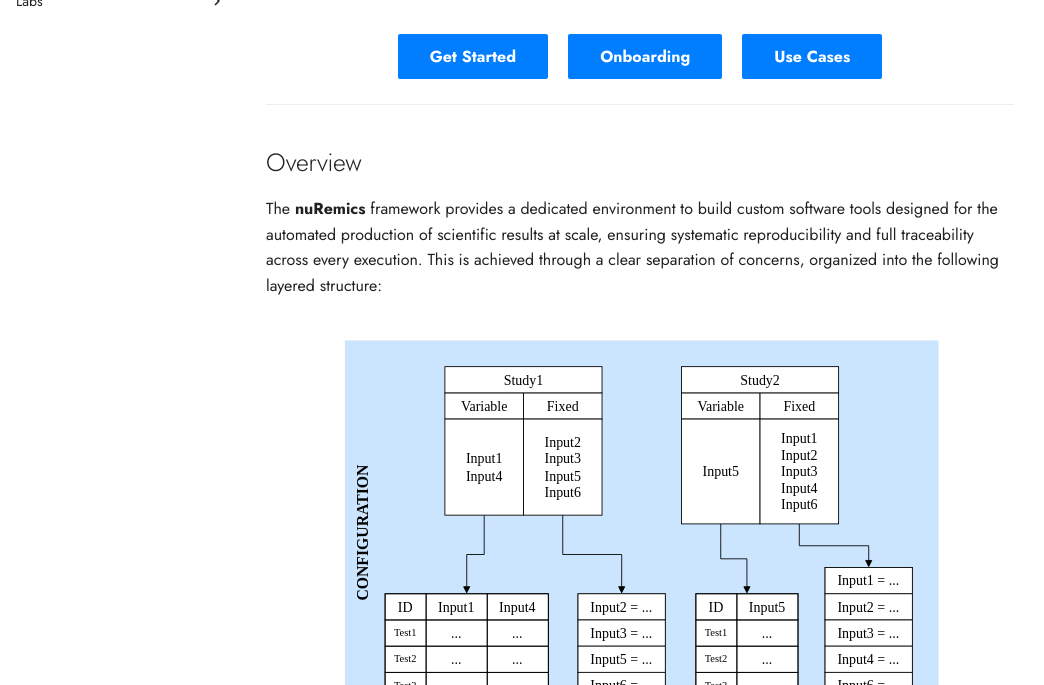
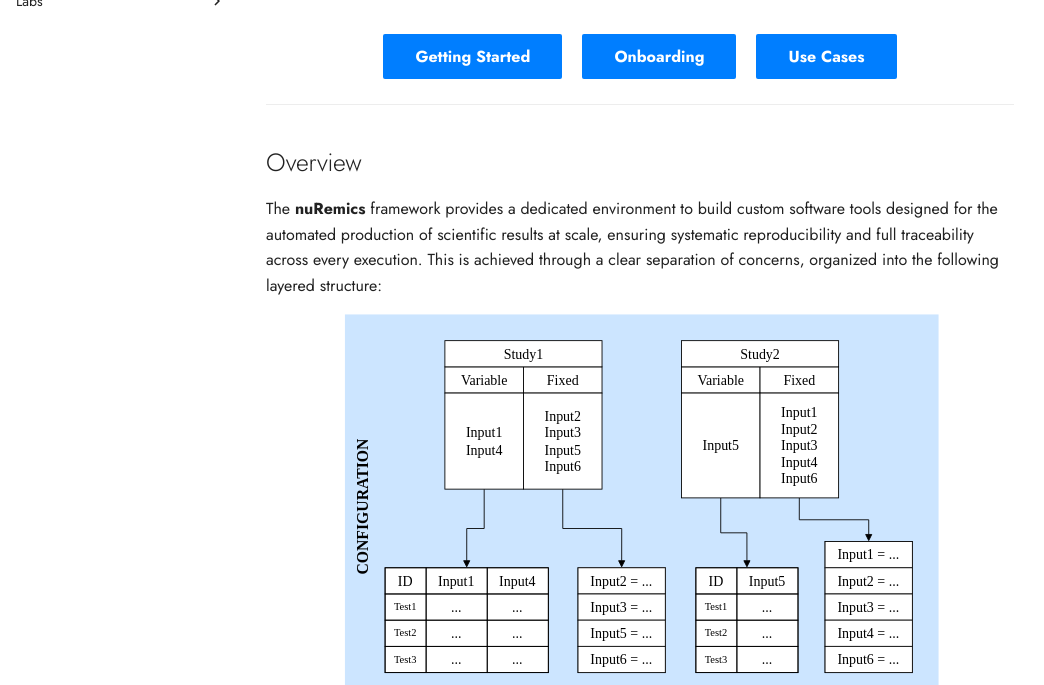
Before and after one commit to nuremics/nuremics-docs, an MkDocs documentation site: the page built from docs/index.md, in a window 1280 px wide and 900 px high, scrolled down 757 px, cut to the strip 215-900 px from the top of the window. Shown: the whole strip, without its empty margins (0-1044 px from the left). Built offline with MkDocs 1.6.1 and Material for MkDocs 9.7.7, drawn with Linux system fonts in a browser that asks for light colours.

Commit message:
minor updates

```diff
--- a/docs/index.md
+++ b/docs/index.md
@@ -16,7 +16,7 @@
   <a href="https://nuremics.github.io/coverage"
      target="_blank"
      rel="noopener noreferrer">
-    <img src="https://img.shields.io/badge/Coverage-84%25-magenta?style=flat"/>
+    <img src="https://img.shields.io/badge/Coverage-83%25-magenta?style=flat"/>
   </a>
 </p>
 
@@ -43,7 +43,7 @@
 <div style="display: flex; justify-content: center; gap: 1rem; flex-wrap: wrap; margin-top: 1.5rem;">
   <a href="getting-started/"
     class="md-button md-button--primary">
-    Get Started
+    Getting Started
   </a>
   <a href="https://www.suffisciens.com/labsvision"
      target="_blank"
@@ -62,7 +62,7 @@
 ## Overview
 
 The **nuRemics** framework provides a dedicated environment to build custom software tools designed for the automated production of scientific results at scale, ensuring systematic reproducibility and full traceability across every execution. This is achieved through a clear separation of concerns, organized into the following layered structure:
-<br><br>
+<br>
 
 <div style="text-align: center;">
     <img src="./images/nuRemics_Overview.svg"
```
